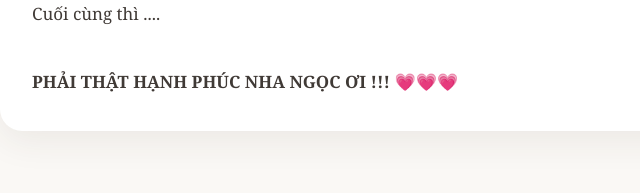
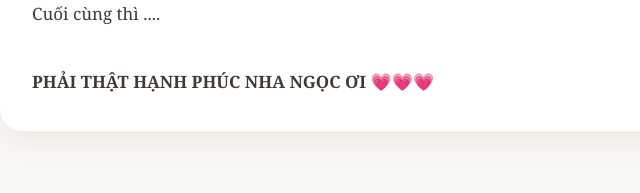
Before and after one commit to duongmaihuonglsn-sketch/for-Van-Ngoc, a plain HTML site: page index.html in a window 1280 px wide. Both pictures are taken after a click on the element "MỞ MÓN QUÀ ♡". Shown: the part 1418-1611 px from the top of the page, 284-924 px from the left. Drawn offline with Linux system fonts and the light colour scheme.

Commit message:
Update index.html

```diff
--- a/index.html
+++ b/index.html
@@ -682,7 +682,7 @@ h2 {
         <br><br>
 
         Mong m với chồng m sẽ luôn yêu thương,
-        bao dung lẫn nhau, sẽ mãi ở bên nhau
+        đồng hành cùng nhau và sẽ mãi ở bên nhau
         trong mọi chặng đường của cuộc sống này
 
         <br><br>
@@ -697,7 +697,7 @@ h2 {
         Cuối cùng thì ....
         <br><br>
         <strong>
-            PHẢI THẬT HẠNH PHÚC NHA NGỌC ƠI !!!
+            PHẢI THẬT HẠNH PHÚC NHA NGỌC ƠI
         </strong>
         💗💗💗
 
```
